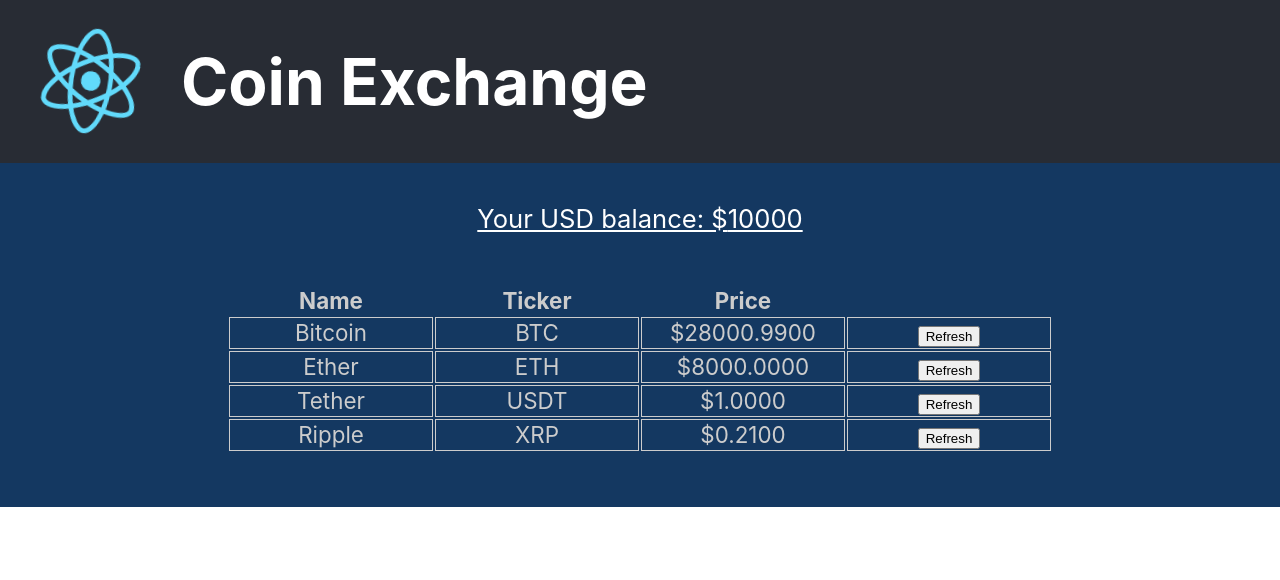
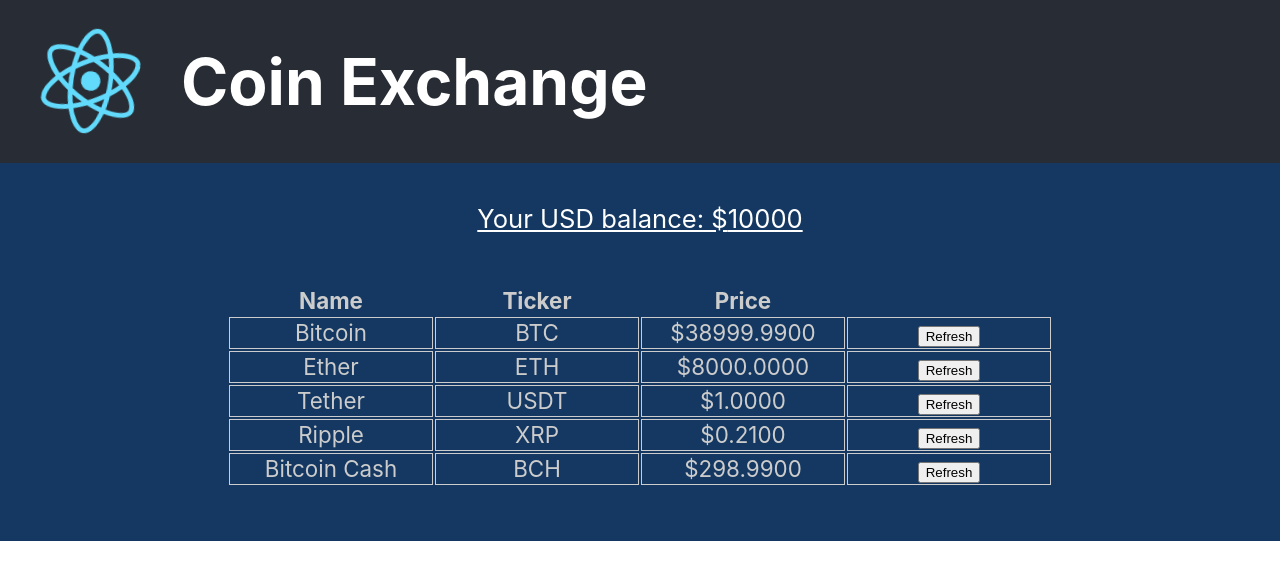
Before and after one commit to mike-solonevich/coin-exchange, a React (Create React App) app: page / in a window 1280 px wide. Shown: the top 580 px of the page. Built offline with nearby package versions, Linux system fonts and the light colour scheme.

Commit message:
Componentization + prop drilling

```diff
--- a/src/App.css
+++ /dev/null
@@ -1,45 +0,0 @@
-.App {
-  text-align: center;
-  background-color: rgb(20, 56, 97);
-  color: #cccccc;
-}
-
-.coin-table {
-  margin: 50px auto;
-  display: inline-block;
-  font-size: 1.4rem;
-}
-
-.App-logo {
-  height: 8rem;
-  pointer-events: none;
-}
-
-@media (prefers-reduced-motion: no-preference) {
-  .App-logo {
-    animation: App-logo-spin infinite 20s linear;
-  }
-}
-
-.App-header {
-  background-color: #282c34;
-  min-height: 20vh;
-  display: flex;
-  flex-direction: row;
-  align-items: center;
-  justify-content: flex-start;
-  color: white;
-}
-
-.App-title {
-  font-size: 4rem;
-}
-
-@keyframes App-logo-spin {
-  from {
-    transform: rotate(0deg);
-  }
-  to {
-    transform: rotate(360deg);
-  }
-}
--- a/src/App.js
+++ b/src/App.js
@@ -1,35 +1,59 @@
+import React from 'react';
 import logo from './logo.svg';
-import './App.css';
-import Coin from './components/Coin/Coin';
+import Header from './components/ExchangeHeader/ExchangeHeader';
 import AccountBalance from './components/AccountBalance/AccountBalance';
+import CoinList from './components/CoinList/CoinList';
+import styled from 'styled-components';
 
-function App() {
-  return (
-    <div className="App">
-      <header className="App-header">
-        <img src={logo} className="App-logo" alt="logo" />
-        <h1 className="App-title">
-          Coin Exchange
-        </h1>
-      </header>
-      <AccountBalance amount={10000} />
-      <table className="coin-table">
-        <thead>
-          <tr>
-            <th>Name</th>
-            <th>Ticker</th>
-            <th>Price</th>
-          </tr>
-        </thead>
-        <tbody>
-          <Coin name="Bitcoin" ticker="BTC" price={28000.99} />
-          <Coin name="Ether" ticker="ETH" price={8000.00} />
-          <Coin name="Tether" ticker="USDT" price={1.0} />
-          <Coin name="Ripple" ticker="XRP" price={0.21} />
-        </tbody>
-      </table>
-    </div>
-  );
+const AppWrapper = styled.div`
+  text-align: center;
+  background-color: rgb(20, 56, 97);
+  color: #cccccc;
+`;
+
+class App extends React.Component {
+  constructor(props) {
+    super(props);
+    this.state = {
+      balance: 10000,
+      coinData: [
+        {
+          name: 'Bitcoin',
+          ticker: 'BTC',
+          price: 38999.99
+        },
+        {
+          name: 'Ether',
+          ticker: 'ETH',
+          price: 8000.00
+        },
+        {
+          name: 'Tether',
+          ticker: 'USDT',
+          price: 1.00
+        },
+        {
+          name: 'Ripple',
+          ticker: 'XRP',
+          price: 0.21
+        },
+        {
+          name: 'Bitcoin Cash',
+          ticker: 'BCH',
+          price: 298.99
+        },
+      ]
+    };
+  }
+  render() {
+    return (
+      <AppWrapper>
+        <Header logo={logo} />
+        <AccountBalance amount={this.state.balance} />
+        <CoinList coinData={this.state.coinData} />
+      </AppWrapper>
+    );
+  }
 }
 
 export default App;
--- a/src/components/AccountBalance/AccountBalance.jsx
+++ b/src/components/AccountBalance/AccountBalance.jsx
@@ -1,6 +1,6 @@
 import React, { Component } from 'react';
 import PropTypes from 'prop-types';
-import styled from 'styled-components'
+import styled from 'styled-components';
 
 const Section = styled.section`
   margin: 40px auto 0;
--- a/src/components/Coin/Coin.jsx
+++ b/src/components/Coin/Coin.jsx
@@ -6,7 +6,6 @@ const Td = styled.td`
   border: 1px solid #cccccc;
   width: 25vh;
 `;
-
 
 export default class Coin extends Component {
   constructor(props) {
--- /dev/null
+++ b/src/components/CoinList/CoinList.jsx
@@ -0,0 +1,29 @@
+import React, { Component } from 'react';
+import Coin from '../Coin/Coin';
+import styled from 'styled-components';
+const Table = styled.table`
+  margin: 50px auto;
+  display: inline-block;
+  font-size: 1.4rem;
+`;
+
+export default class CoinList extends Component {
+  render() {
+    return (
+      <Table>
+        <thead>
+          <tr>
+            <th>Name</th>
+            <th>Ticker</th>
+            <th>Price</th>
+          </tr>
+        </thead>
+        <tbody>
+          {this.props.coinData.map(coin =>
+            <Coin key={coin.ticker} name={coin.name} ticker={coin.ticker} price={coin.price} />
+          )}
+        </tbody>
+      </Table>
+    );
+  }
+}
--- /dev/null
+++ b/src/components/ExchangeHeader/ExchangeHeader.jsx
@@ -0,0 +1,43 @@
+import React, { Component } from 'react';
+import styled, { keyframes } from 'styled-components'
+
+const CoinHeader = styled.header`
+  background-color: #282c34;
+  min-height: 20vh;
+  display: flex;
+  flex-direction: row;
+  align-items: center;
+  justify-content: flex-start;
+  color: white;
+`;
+const logoSpin = keyframes`
+  from {
+    transform: rotate(0deg);
+  }
+  to {
+    transform: rotate(360deg);
+  }
+`;
+const Img = styled.img`
+  height: 8rem;
+  pointer-events: none;
+  animation: ${logoSpin} infinite 20s linear;
+`;
+const H1 = styled.h1`
+  font-size: 4rem;
+`;
+
+export default class Header extends Component {
+  render() {
+    return (
+      <header>
+        <CoinHeader>
+          <Img src={this.props.logo} alt="logo" />
+          <H1>
+            Coin Exchange
+          </H1>
+        </CoinHeader>
+      </header>
+    )
+  }
+}
```
Also changed, not shown: 1 other file (tests, documents, lock files or other folders).
